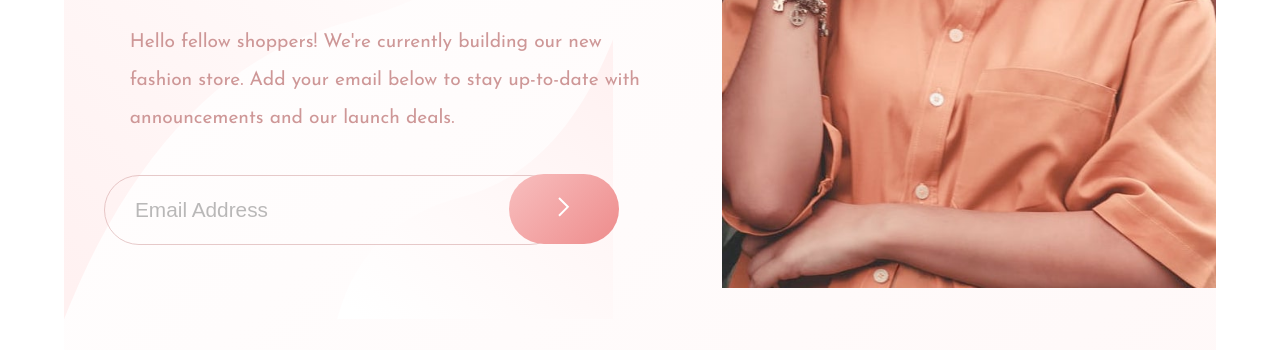
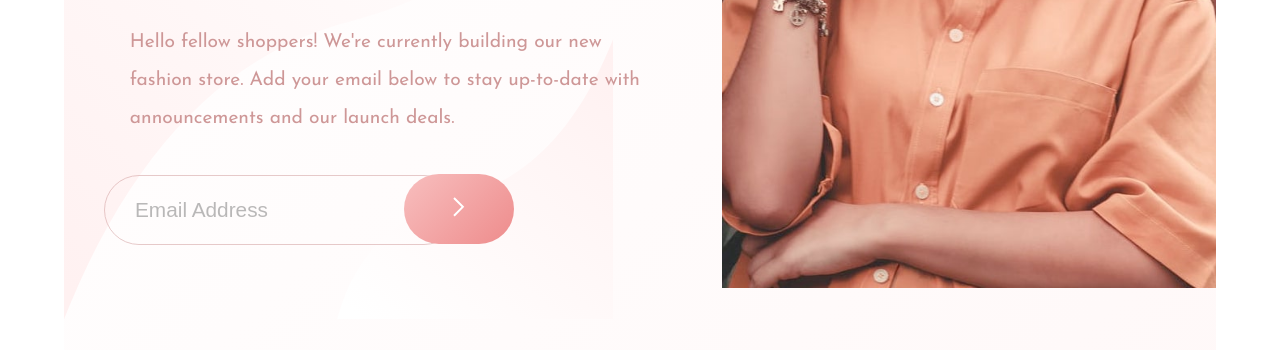
Before and after one commit to Laughter2000/base-apparel-coming-soon, a plain HTML site: page index.html in a window 1280 px wide. Shown: the part 460-810 px from the top of the page. Drawn offline with Linux system fonts and the light colour scheme.

Commit message:
Update style.css

```diff
--- a/style.css
+++ b/style.css
@@ -61,6 +61,7 @@ p {
 }
 form {
     margin: 35px 0;
+    width: 90%;
     color: hsl(0, 36%, 70%);
 
 }
@@ -71,7 +72,7 @@ input {
     opacity: 0.5;
     border-radius: 50px;
     padding: 30px;
-    width: 70%;
+    width: 60%;
     height: 70px;
     border: 1px solid hsl(0, 36%, 70%);
     margin-left: 40px;
@@ -112,7 +113,7 @@ button:hover {
 .attribution { font-size: 11px; text-align: center; }
 .attribution a { color: hsl(228, 45%, 44%); }
 
-@media only screen and (min-width: 776px) {
+@media only screen and (min-width: 1250px) {
     .container {
         display: grid;
         grid-template-rows: repeat(2, 1fr);
```
